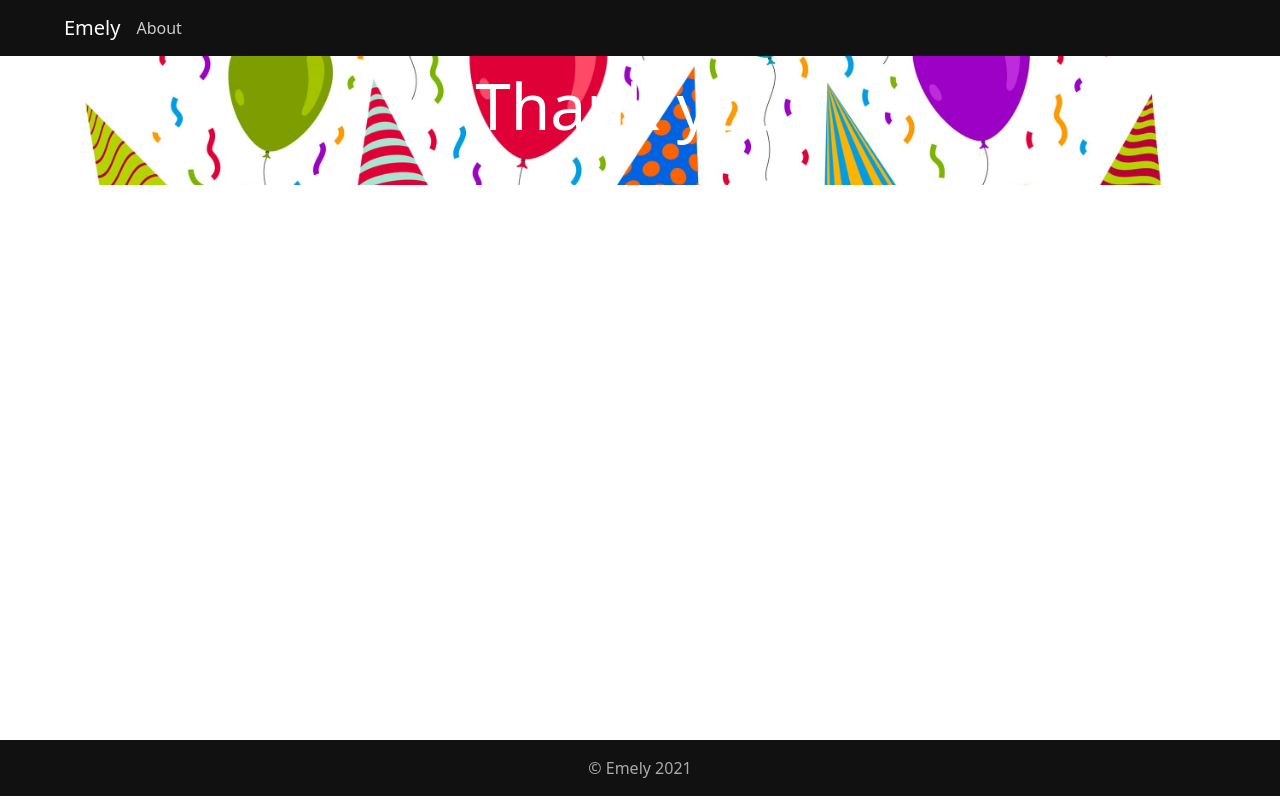
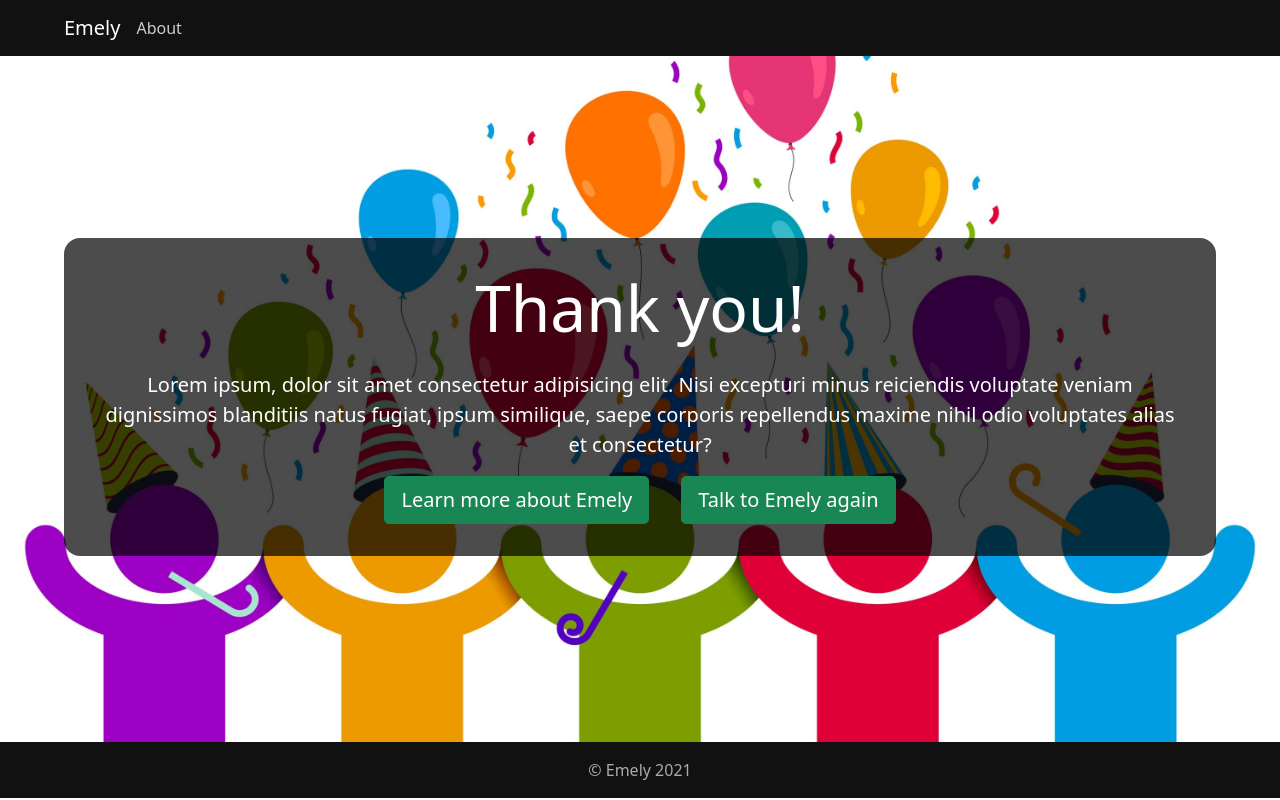
Before and after one commit to christopherlindberg1/Emely-data-gathering, a Flask app: page /thank-you/ in a window 1280 px wide. Run offline with Flask 2, Linux system fonts and the light colour scheme; some libraries are stand-ins or nearby versions.

Commit message:
Dispalys a thank you message with a background of 'emojis' celebrating

```diff
--- a/app/templates/thank-you.html
+++ b/app/templates/thank-you.html
@@ -4,8 +4,15 @@
 
 <section id="section-thank-you" class="section">
     <div class="container">
-        <div class="thank-you-container">
-            <h1 class="display-3 text-center mb-4">Thank you!</h1>
+        <div id="thank-you-container" class="d-flex align-items-center justify-content-center">
+            <div class="jumbotron-content">
+                <h1 class="display-3 text-center mb-4">Thank you!</h1>
+                <p class="lead text-center">Lorem ipsum, dolor sit amet consectetur adipisicing elit. Nisi excepturi minus reiciendis voluptate veniam dignissimos blanditiis natus fugiat, ipsum similique, saepe corporis repellendus maxime nihil odio voluptates alias et consectetur?</p>
+                <div class="d-flex justify-content-center align-items-center">
+                    <a href="/about/" class="link-scroll btn btn-success btn-lg me-3">Learn more about Emely</a>
+                    <a href="/" class="link-scroll btn btn-success btn-lg ms-3">Talk to Emely again</a>
+                </div>
+            </div>
         </div>
     </div>
 </section>
```
